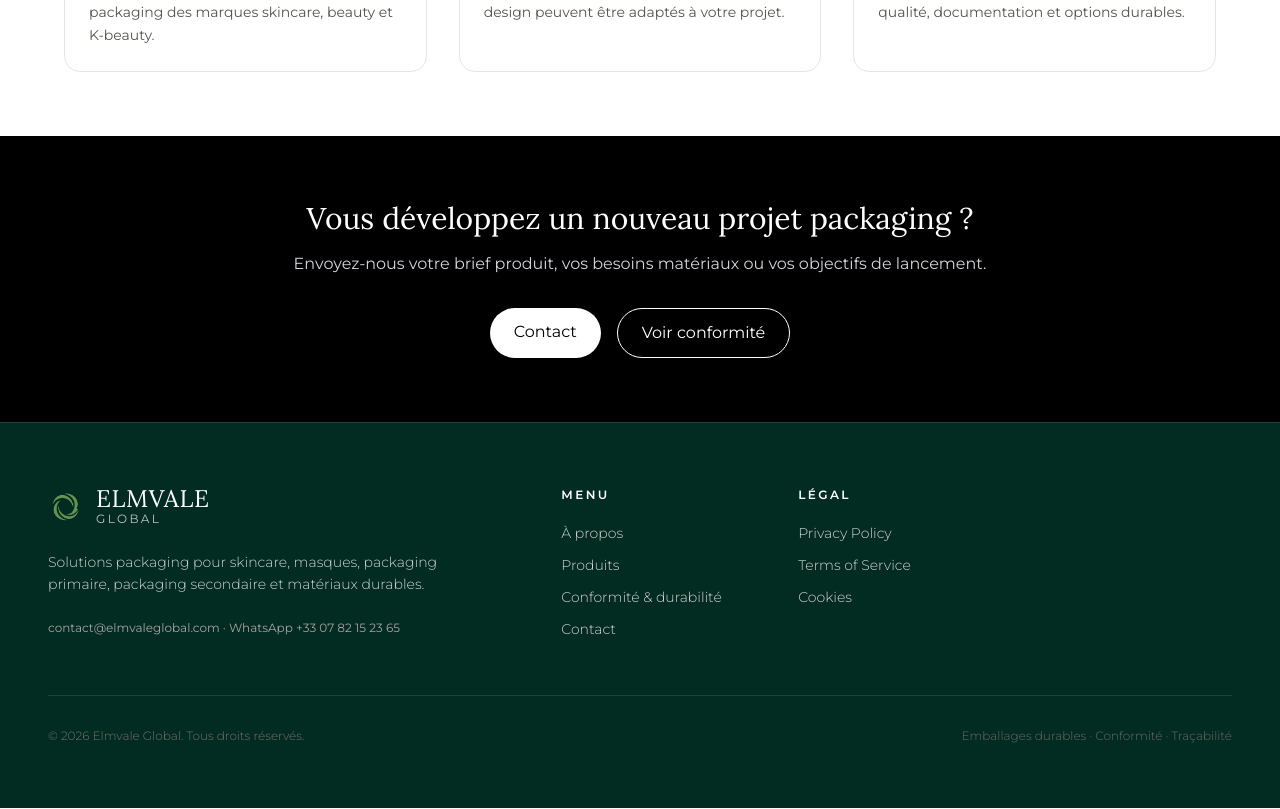
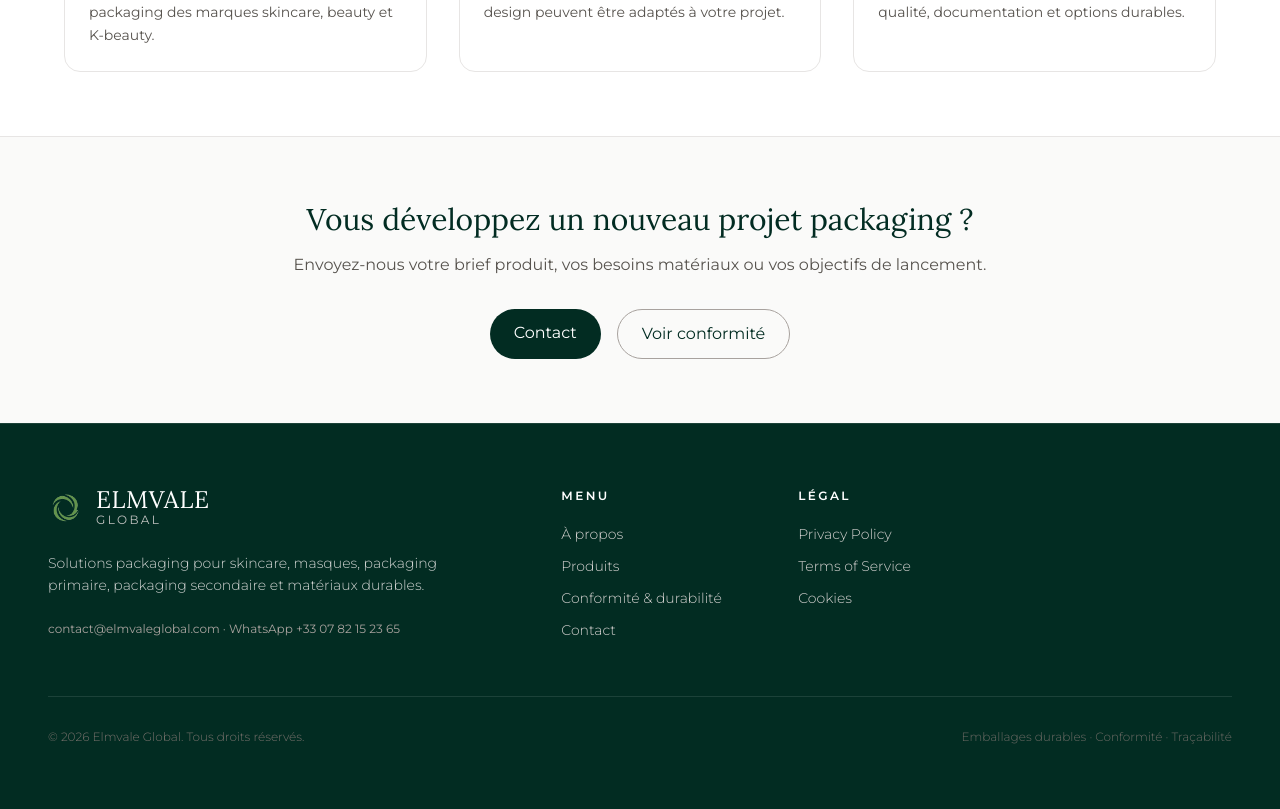
Before and after one commit to cathy6140/-Elmvale-Global-.github.io, a React (Vite) app: page /#/products in a window 1280 px wide. Shown: the part 1560-2369 px from the top of the page. Built offline with nearby package versions, Linux system fonts and the light colour scheme.

Commit message:
Update Products.tsx

```diff
--- a/src/pages/Products.tsx
+++ b/src/pages/Products.tsx
@@ -288,16 +288,16 @@ const Products: React.FC = () => {
       </section>
 
       {/* ================= FINAL CTA ================= */}
-      <section className="py-16 px-6 bg-black text-white text-center">
+      <section className="py-16 px-6 bg-stone-50 border-t border-stone-200 text-center">
         <div className="max-w-4xl mx-auto">
 
-          <h2 className="text-3xl font-serif mb-4">
+          <h2 className="text-3xl font-serif mb-4 text-brand-dark">
             {language === "fr"
               ? "Vous développez un nouveau projet packaging ?"
               : "Developing a New Packaging Project?"}
           </h2>
 
-          <p className="text-gray-300 mb-8">
+          <p className="text-stone-600 mb-8">
             {language === "fr"
               ? "Envoyez-nous votre brief produit, vos besoins matériaux ou vos objectifs de lancement."
               : "Send us your product brief, material requirements or launch goals. We will help you identify the right packaging direction."}
@@ -306,14 +306,14 @@ const Products: React.FC = () => {
           <div className="flex flex-col md:flex-row justify-center gap-4">
             <Link
               to="/contact"
-              className="px-6 py-3 bg-white text-black rounded-full hover:bg-gray-200 transition"
+              className="px-6 py-3 bg-brand-dark text-white rounded-full hover:opacity-90 transition"
             >
               {language === "fr" ? "Contact" : "Contact Us"}
             </Link>
 
             <Link
               to="/compliance"
-              className="px-6 py-3 border border-white rounded-full hover:bg-white hover:text-black transition"
+              className="px-6 py-3 border border-stone-400 text-brand-dark rounded-full hover:bg-white transition"
             >
               {language === "fr"
                 ? "Voir conformité"
```
